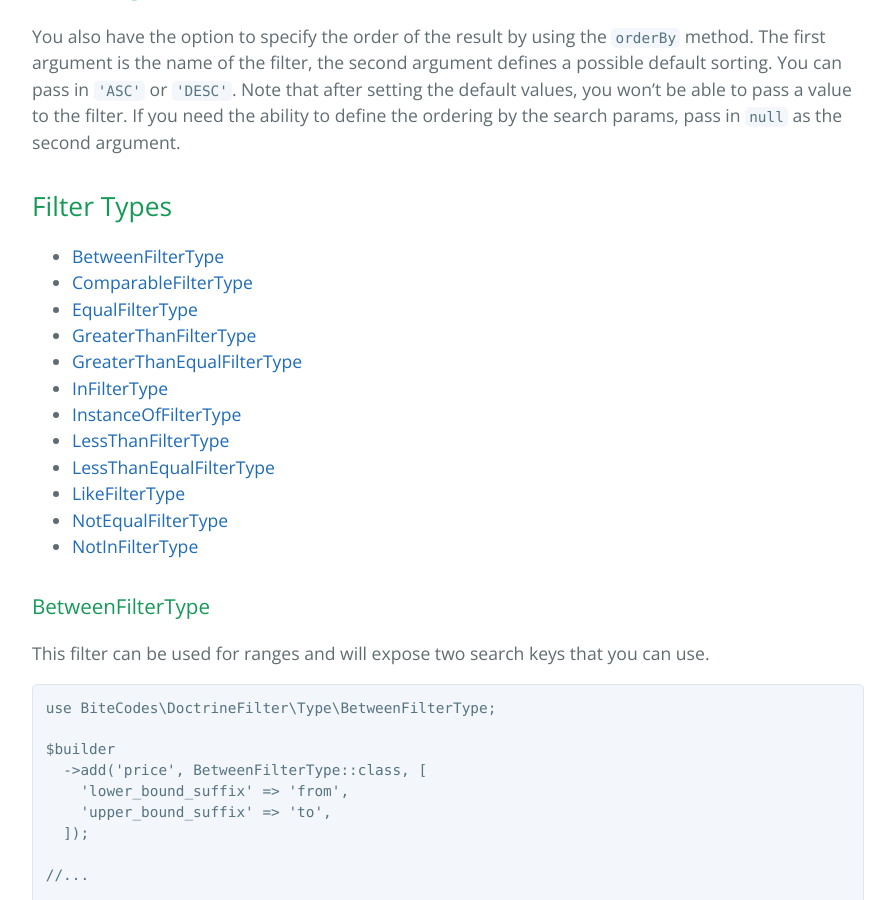
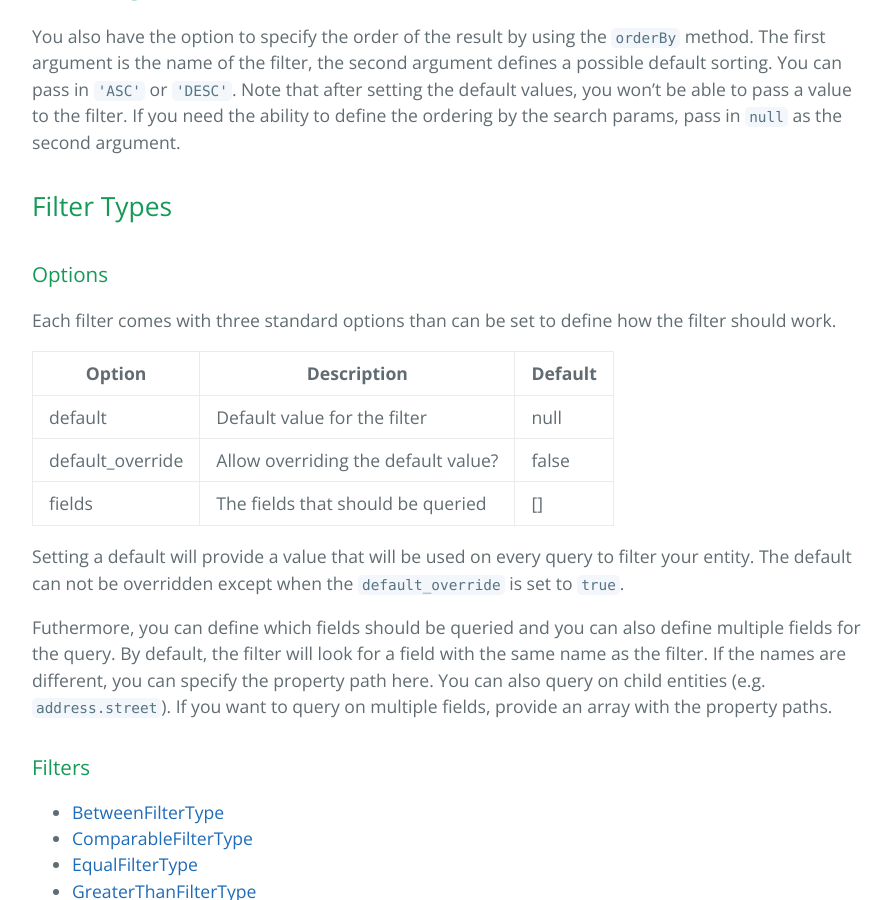
Before and after one commit to queoGmbH/doctrine-filter, a Jekyll site: the page built from index.md, in a window 1280 px wide and 900 px high, scrolled down 2206 px. Shown: the whole window, without its empty margins (192-1087 px from the left). Built offline with Jekyll 4.4.1, drawn with Linux system fonts in a browser that asks for light colours.

Commit message:
Work on Documentation

```diff
--- a/index.md
+++ b/index.md
@@ -83,6 +83,22 @@ This method will return all entities with a category of 2 and a price that is le
 You also have the option to specify the order of the result by using the `orderBy` method. The first argument is the name of the filter, the second argument defines a possible default sorting. You can pass in `'ASC'` or `'DESC'`. Note that after setting the default values, you won't be able to pass a value to the filter. If you need the ability to define the ordering by the search params, pass in `null` as the second argument.
 
 ## Filter Types
+
+### Options
+
+Each filter comes with three standard options than can be set to define how the filter should work.
+
+| Option                | Description                         | Default  |
+| --------------------- | ----------------------------------- | -------- |
+| default               | Default value for the filter        | null     |
+| default_override      | Allow overriding the default value? | false    |
+| fields                | The fields that should be queried   | []       |
+
+Setting a default will provide a value that will be used on every query to filter your entity. The default can not be overridden except when the `default_override` is set to `true`.
+
+Futhermore, you can define which fields should be queried and you can also define multiple fields for the query. By default, the filter will look for a field with the same name as the filter. If the names are different, you can specify the property path here. You can also query on child entities (e.g. `address.street`). If you want to query on multiple fields, provide an array with the property paths.
+
+### Filters
 
 - [BetweenFilterType](#betweenfiltertype)
 - [ComparableFilterType](#comparablefiltertype)
```
